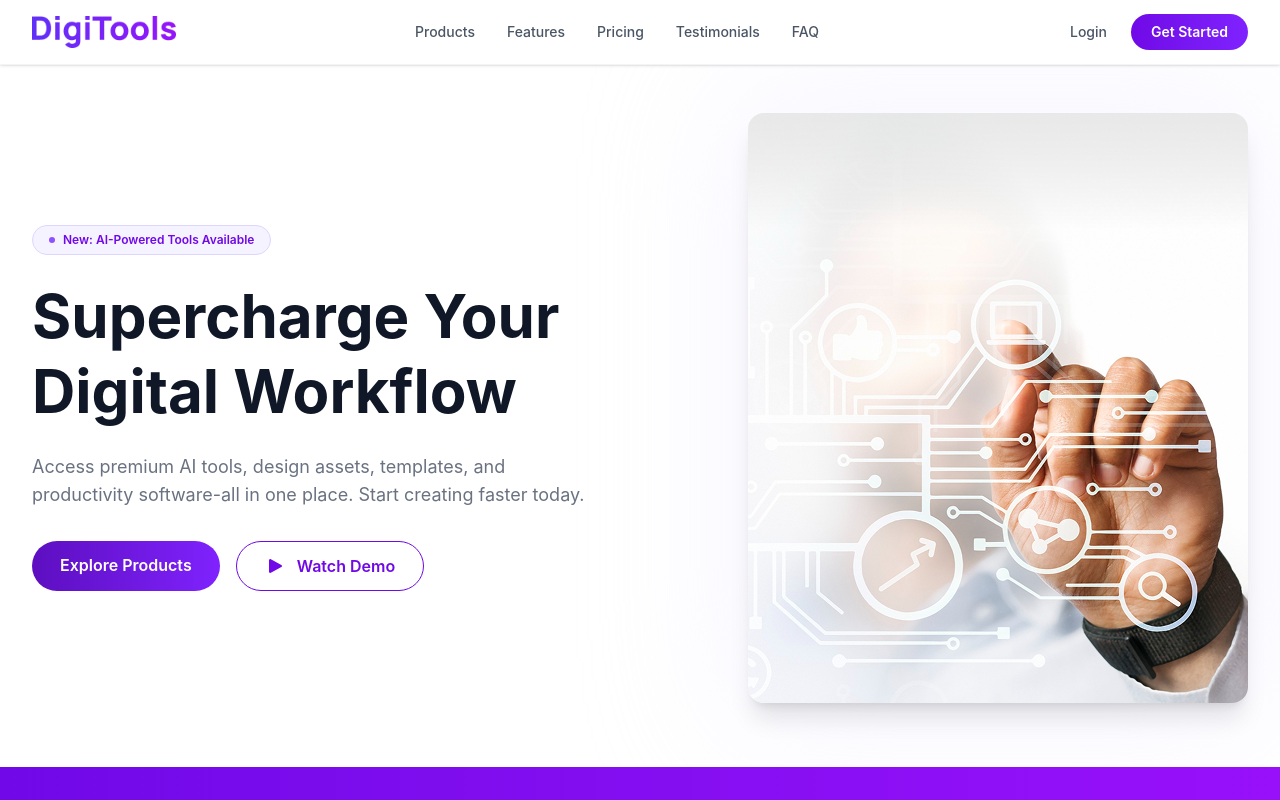
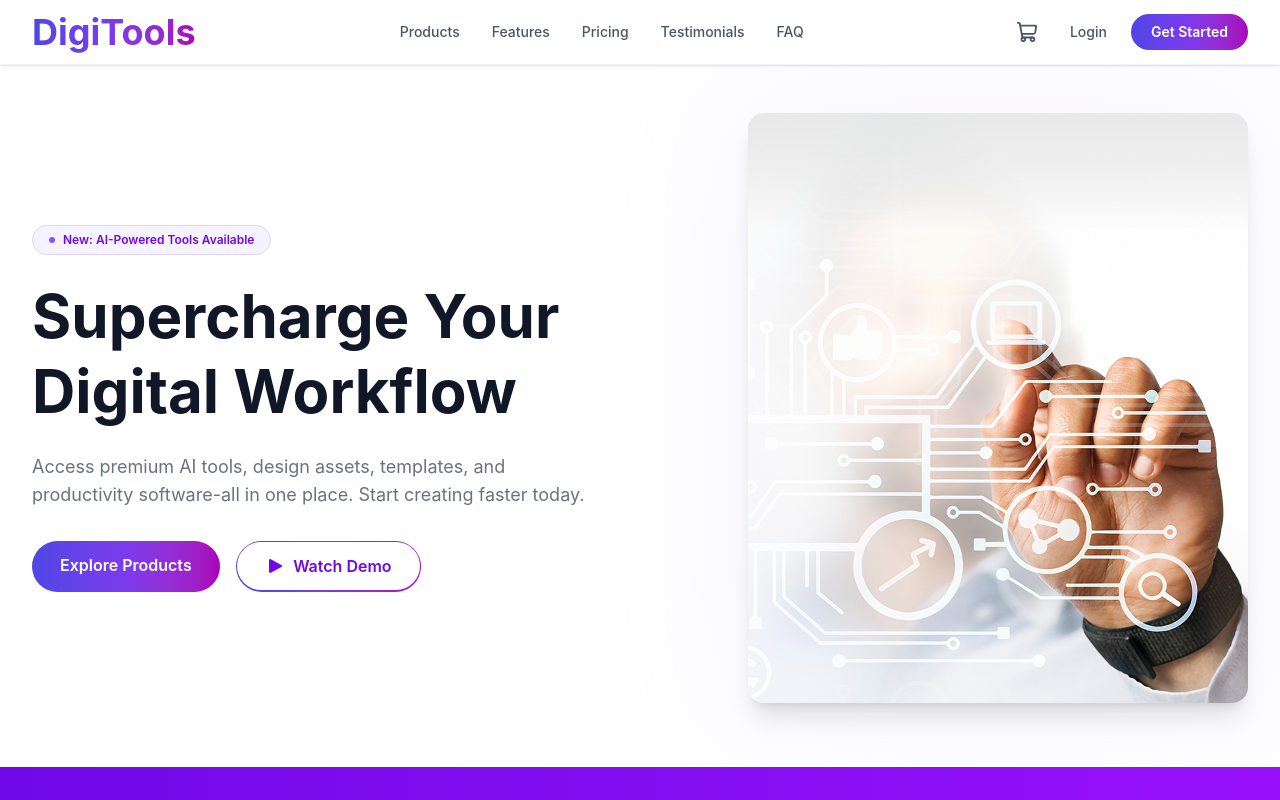
Before and after one commit to gitimtiaz/DigiTools.Platform.A6, a React (Vite) app: page / in a window 1280 px wide. Shown: the top 800 px of the page. Built offline with nearby package versions, Linux system fonts and the light colour scheme.

Commit message:
added products functionality with add, remove, and checkout

```diff
--- a/src/App.jsx
+++ b/src/App.jsx
@@ -1,15 +1,33 @@
+import { useState } from "react";
+
 import Navbar from "./components/Navbar";
 import Banner from "./components/Banner";
 import Stats from "./components/Stats";
 import ToggleSection from "./components/ToggleSection";
 
 function App() {
+  const [cart, setCart] = useState([]);
+  const handleAddToCart = (product) => {
+    if (cart.some((item) => item.id === product.id)) return;
+    setCart((prev) => [...prev, product]);};
+
+  const handleRemove = (id) => {
+    setCart((prev) => prev.filter((item) => item.id !== id));};
+
+  const handleCheckout = () => {
+    setCart([]);};
+
   return (
     <div className="min-h-screen bg-white">
-      <Navbar />
+      <Navbar cartCount={cart.length} />
       <Banner />
       <Stats />
-      <ToggleSection />
+      <ToggleSection
+        cart={cart}
+        onAddToCart={handleAddToCart}
+        onRemove={handleRemove}
+        onCheckout={handleCheckout}
+      />
     </div>
   );
 }
--- a/src/components/Banner.jsx
+++ b/src/components/Banner.jsx
@@ -12,9 +12,9 @@ const Banner = () => {
           {/* Left Content */}
           <div className="flex-1 text-center lg:text-left">
             <span className="inline-flex items-center gap-2 bg-violet-50 border border-violet-200 text-violet-700 text-xs font-semibold px-4 py-1.5 rounded-full">
-            <span className="w-1.5 h-1.5 bg-violet-500 rounded-full animate-pulse"></span>
-            New: AI-Powered Tools Available
-          </span>
+              <span className="w-1.5 h-1.5 bg-violet-500 rounded-full animate-pulse"></span>
+              New: AI-Powered Tools Available
+            </span>
             <h1 className="mt-6 text-4xl sm:text-5xl lg:text-6xl font-bold text-gray-900 leading-tight mb-6">
               Supercharge Your{" "}Digital Workflow
             </h1>
@@ -25,15 +25,15 @@ const Banner = () => {
             <div className="flex flex-col sm:flex-row gap-4 justify-center lg:justify-start">
               <a
                 href="#products"
-                className="bg-gradient-to-r from-violet-800 to-violet-600 hover:from-violet-700 hover:to-violet-500 text-white font-semibold px-7 py-3 rounded-full transition-all hover:shadow-lg hover:shadow-violet-200"
+                className="bg-gradient-to-r from-[#4f46e5] via-[#7c3aed] to-[#aa00b9] hover:from-violet-700 hover:via-[#711eff] hover:to-[#c206d3] text-white font-semibold px-7 py-3 rounded-full transition-all hover:shadow-lg hover:shadow-violet-200"
               >
                 Explore Products
               </a>
-              <a
-                href="#demo"
-                className=" border border-violet-700 hover:border-violet-500 text-violet-700 hover:text-violet-500 font-semibold px-7 py-3 rounded-full transition-all"
-              >
-                <FontAwesomeIcon icon={faPlay} className="mr-2" /> Watch Demo
+              <a href="#demo" className="inline-block p-[1.5px] rounded-full bg-gradient-to-r from-[#4f46e5] via-[#7c3aed] to-[#aa00b9]">
+                <span className="flex items-center justify-center bg-white text-violet-700 hover:text-white hover:bg-transparent font-semibold px-7 py-3 rounded-full transition-all">
+                  <FontAwesomeIcon icon={faPlay} className="mr-2" />
+                  Watch Demo
+                </span>
               </a>
             </div>
           </div>
--- a/src/components/Cart.jsx
+++ b/src/components/Cart.jsx
@@ -1,6 +1,8 @@
-import { ShoppingCart } from "lucide-react";
+import { ShoppingCart, Trash2 } from "lucide-react";
 
-const Cart = ({ cart }) => {
+const Cart = ({ cart, onRemove, onCheckout }) => {
+  const total = cart.reduce((sum, item) => sum + item.price, 0);
+
   if (cart.length === 0) {
     return (
       <div className="bg-white rounded-2xl border border-gray-100 shadow-sm p-16 flex flex-col items-center gap-4 text-center">
@@ -18,7 +20,50 @@ const Cart = ({ cart }) => {
   return (
     <div className="bg-white rounded-2xl border border-gray-100 shadow-sm p-6 flex flex-col gap-4">
       <h2 className="text-xl font-bold text-gray-900">Your Cart</h2>
-      <p className="text-gray-400 text-sm">Cart items will appear here.</p>
+
+      {/* Cart Items */}
+      <div className="flex flex-col gap-3">
+        {cart.map((item) => (
+          <div
+            key={item.id}
+            className="flex items-center gap-4 bg-gray-50 rounded-xl px-4 py-3"
+          >
+            {/* Icon */}
+            <div className="w-10 h-10 bg-violet-50 rounded-lg flex items-center justify-center text-xl flex-shrink-0">
+              {item.icon}
+            </div>
+
+            {/* Name + Price */}
+            <div className="flex-1 min-w-0">
+              <p className="text-gray-900 font-semibold text-sm truncate">{item.name}</p>
+              <p className="text-gray-500 text-sm">${item.price}</p>
+            </div>
+
+            {/* Remove Button */}
+            <button
+              onClick={() => onRemove(item.id)}
+              className="text-rose-500 hover:text-rose-700 font-semibold text-sm transition-colors flex items-center gap-1 flex-shrink-0"
+            >
+              <Trash2 size={14} />
+              Remove
+            </button>
+          </div>
+        ))}
+      </div>
+
+      {/* Total */}
+      <div className="flex items-center justify-between pt-3 border-t border-gray-100">
+        <span className="text-gray-500 font-medium">Total:</span>
+        <span className="text-2xl font-extrabold text-gray-900">${total}</span>
+      </div>
+
+      {/* Checkout Button */}
+      <button
+        onClick={onCheckout}
+        className="w-full bg-gradient-to-r from-violet-600 to-purple-600 hover:from-violet-700 hover:to-purple-700 text-white font-bold py-3.5 rounded-xl transition-all hover:shadow-lg hover:shadow-violet-200 text-sm"
+      >
+        Proceed To Checkout
+      </button>
     </div>
   );
 };
--- a/src/components/ProductCard.jsx
+++ b/src/components/ProductCard.jsx
@@ -12,7 +12,7 @@ const periodLabel = {
   "one-time": " One-Time",
 };
 
-const ProductCard = ({ product }) => {
+const ProductCard = ({ product, onAddToCart, inCart }) => {
   const { name, description, price, period, tag, tagType, features, icon } = product;
 
   return (
@@ -27,7 +27,7 @@ const ProductCard = ({ product }) => {
         {tag}
       </span>
 
-      {/* Icon + Name */}
+      {/* Icon and Name */}
       <div className="flex items-center gap-3">
         <div className="w-12 h-12 bg-violet-50 rounded-xl flex items-center justify-center text-2xl group-hover:bg-violet-100 transition-colors">
           {icon}
@@ -44,7 +44,7 @@ const ProductCard = ({ product }) => {
         <span className="text-gray-400 text-sm">{periodLabel[period] || period}</span>
       </div>
 
-      {/* Features */}
+      {/* Features List */}
       <ul className="flex flex-col gap-2">
         {features.map((feature, i) => (
           <li key={i} className="flex items-center gap-2 text-sm text-gray-600">
@@ -54,11 +54,17 @@ const ProductCard = ({ product }) => {
         ))}
       </ul>
 
-      {/* Button - UI only, no handler yet */}
+      {/* Buy now Btn */}
       <button
-        className="mt-auto w-full py-2.5 rounded-xl text-sm font-semibold bg-violet-600 hover:bg-violet-700 text-white hover:shadow-md hover:shadow-violet-200 transition-all"
+        onClick={() => onAddToCart(product)}
+        disabled={inCart}
+        className={`mt-auto w-full py-2.5 rounded-xl text-sm font-semibold transition-all ${
+          inCart
+            ? "bg-emerald-50 text-emerald-600 border border-emerald-200 cursor-default"
+            : "bg-violet-600 hover:bg-violet-700 text-white hover:shadow-md hover:shadow-violet-200"
+        }`}
       >
-        Buy Now
+        {inCart ? "✓ Added to Cart" : "Buy Now"}
       </button>
 
     </div>
--- a/src/components/ProductList.jsx
+++ b/src/components/ProductList.jsx
@@ -1,13 +1,15 @@
 import ProductCard from "./ProductCard";
 import products from "../data/products";
 
-const ProductList = () => {
+const ProductList = ({ cart, onAddToCart }) => {
   return (
     <div className="grid grid-cols-1 sm:grid-cols-2 lg:grid-cols-3 gap-6">
       {products.map((product) => (
         <ProductCard
           key={product.id}
           product={product}
+          onAddToCart={onAddToCart}
+          inCart={cart.some((item) => item.id === product.id)}
         />
       ))}
     </div>
--- a/src/components/ToggleSection.jsx
+++ b/src/components/ToggleSection.jsx
@@ -2,9 +2,8 @@ import { useState } from "react";
 import ProductList from "./ProductList";
 import Cart from "./Cart";
 
-const ToggleSection = () => {
+const ToggleSection = ({ cart, onAddToCart, onRemove, onCheckout }) => {
   const [activeTab, setActiveTab] = useState("products");
-  const cart = [];
 
   return (
     <section id="products" className="bg-gray-50 py-16">
@@ -40,17 +39,17 @@ const ToggleSection = () => {
                   : "text-gray-600 hover:text-violet-600 hover:bg-violet-50"
               }`}
             >
-              Cart
+              Cart {cart.length > 0 && `(${cart.length})`}
             </button>
           </div>
         </div>
 
-        {/* Content */}
+        {/* Toggle Content */}
         {activeTab === "products" ? (
-          <ProductList />
+          <ProductList cart={cart} onAddToCart={onAddToCart} />
         ) : (
           <div className="max-w-3xl mx-auto">
-            <Cart cart={cart} />
+            <Cart cart={cart} onRemove={onRemove} onCheckout={onCheckout} />
           </div>
         )}
 
--- a/src/components/navbar.jsx
+++ b/src/components/navbar.jsx
@@ -1,5 +1,6 @@
-import logo from "../assets/DigiTools.png";
-const Navbar = () => {
+import { ShoppingCart } from "lucide-react";
+
+const Navbar = ({ cartCount }) => {
   return (
     <nav className="sticky top-0 z-50 bg-white/95 backdrop-blur-sm border-b border-gray-100 shadow-sm">
       <div className="max-w-7xl mx-auto px-4 sm:px-6 lg:px-8">
@@ -7,7 +8,8 @@ const Navbar = () => {
 
           {/* Logo */}
           <div className="flex items-center gap-2">
-            <img src={logo} alt="DigiTools" className="h-8 w-auto object-contain" />
+            <span className="text-4xl font-bold">
+              <span className="bg-gradient-to-r from-[#4f46e5] via-[#7c3aed] to-[#aa00b9] bg-clip-text text-transparent text-">DigiTools</span></span>
           </div>
 
           {/* Nav Links */}
@@ -25,13 +27,29 @@ const Navbar = () => {
 
           {/* Actions */}
           <div className="flex items-center gap-3">
+
+            {/* Cart Icon with live count badge */}
+            <div className="relative">
+              <button className="p-2 text-gray-600 hover:text-violet-600 transition-colors">
+                <ShoppingCart size={22} />
+              </button>
+              {cartCount > 0 && (
+                <span className="absolute -top-1 -right-1 bg-violet-600 text-white text-xs font-bold w-5 h-5 rounded-full flex items-center justify-center">
+                  {cartCount}
+                </span>
+              )}
+            </div>
+
             <a
               href="#"
               className="hidden sm:block text-sm font-medium text-gray-600 hover:text-violet-600 transition-colors px-3 py-2"
             >
               Login
             </a>
-            <a href="#" className="bg-gradient-to-r from-violet-700 to-violet-600 hover:from-violet-800 hover:to-violet-700 text-white text-sm font-semibold px-5 py-2 rounded-full transition-all">
+            <a
+              href="#"
+              className="bg-gradient-to-r from-[#4f46e5] via-[#7c3aed] to-[#aa00b9] hover:bg-violet-700 text-white text-sm font-semibold px-5 py-2 rounded-full transition-colors"
+            >
               Get Started
             </a>
           </div>
```
